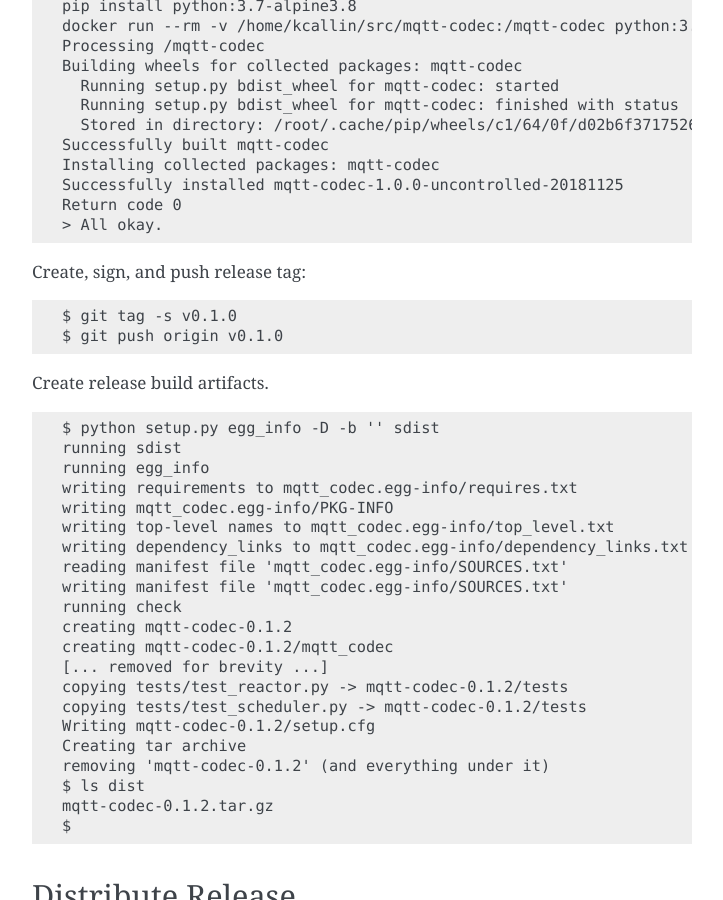
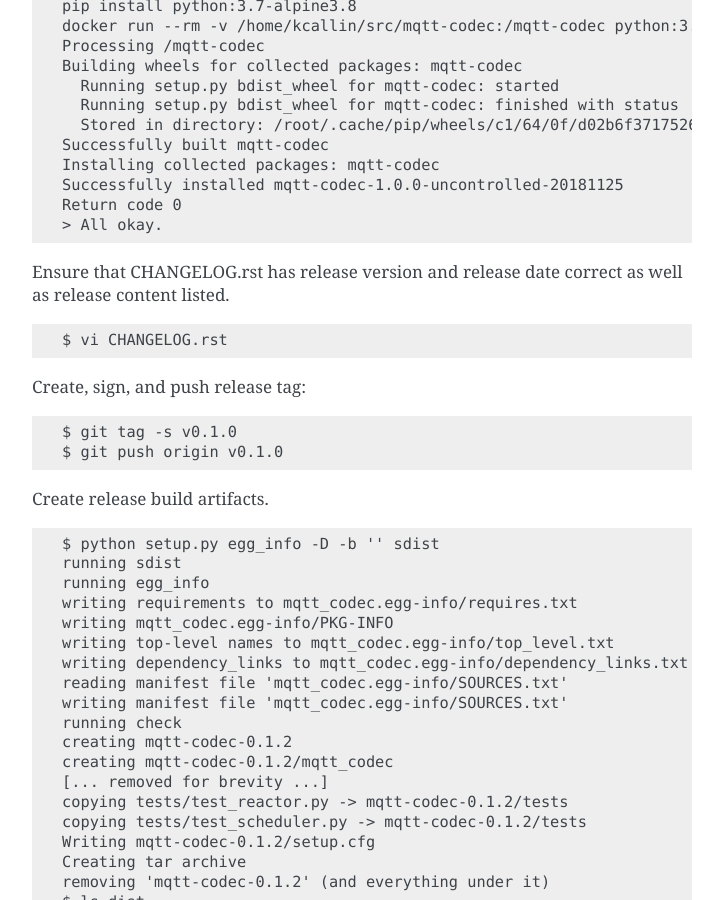
Before and after one commit to kcallin/mqtt-codec, a Sphinx documentation site: the page built from doc/source/admin.rst, in a window 1280 px wide and 900 px high, scrolled down 769 px. Shown: the whole window, without its empty margins (388-1111 px from the left). Built offline with Sphinx 7.4.7, drawn with Linux system fonts in a browser that asks for light colours.

Commit message:
admin.rst: CHANGELOG.rst update now part of release process.

```diff
--- a/doc/source/admin.rst
+++ b/doc/source/admin.rst
@@ -54,6 +54,14 @@ a set of environments.
     Successfully installed mqtt-codec-1.0.0-uncontrolled-20181125
     Return code 0
     > All okay.
+
+Ensure that CHANGELOG.rst has release version and release date correct
+as well as release content listed.
+
+.. code-block:: bash
+
+    $ vi CHANGELOG.rst
+
 
 Create, sign, and push release tag:
 
```
